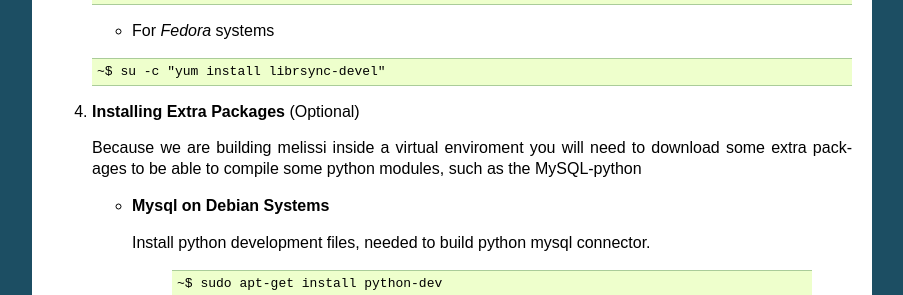
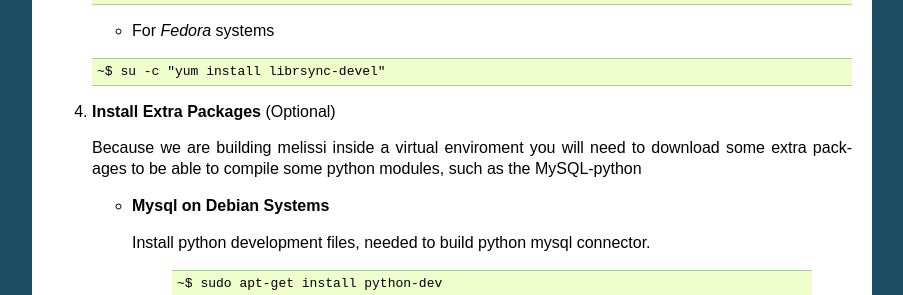
Before and after one commit to melissiproject/server, a Sphinx documentation site: the page built from docs/index.rst, in a window 1280 px wide and 900 px high, scrolled down 1399 px. Shown: the part 157-452 px from the top of the window, without its empty margins (198-1101 px from the left). Built offline with Sphinx 7.4.7, drawn with Linux system fonts in a browser that asks for light colours.

Commit message:
typo fix

```diff
--- a/docs/index.rst
+++ b/docs/index.rst
@@ -121,7 +121,7 @@ To install your own hive:
    ~$ su -c "yum install librsync-devel"
 
      .. _extra-packages:
-4. **Installing Extra Packages** (Optional)
+4. **Install Extra Packages** (Optional)
 
    Because we are building melissi inside a virtual enviroment you
    will need to download some extra packages to be able to compile
```
